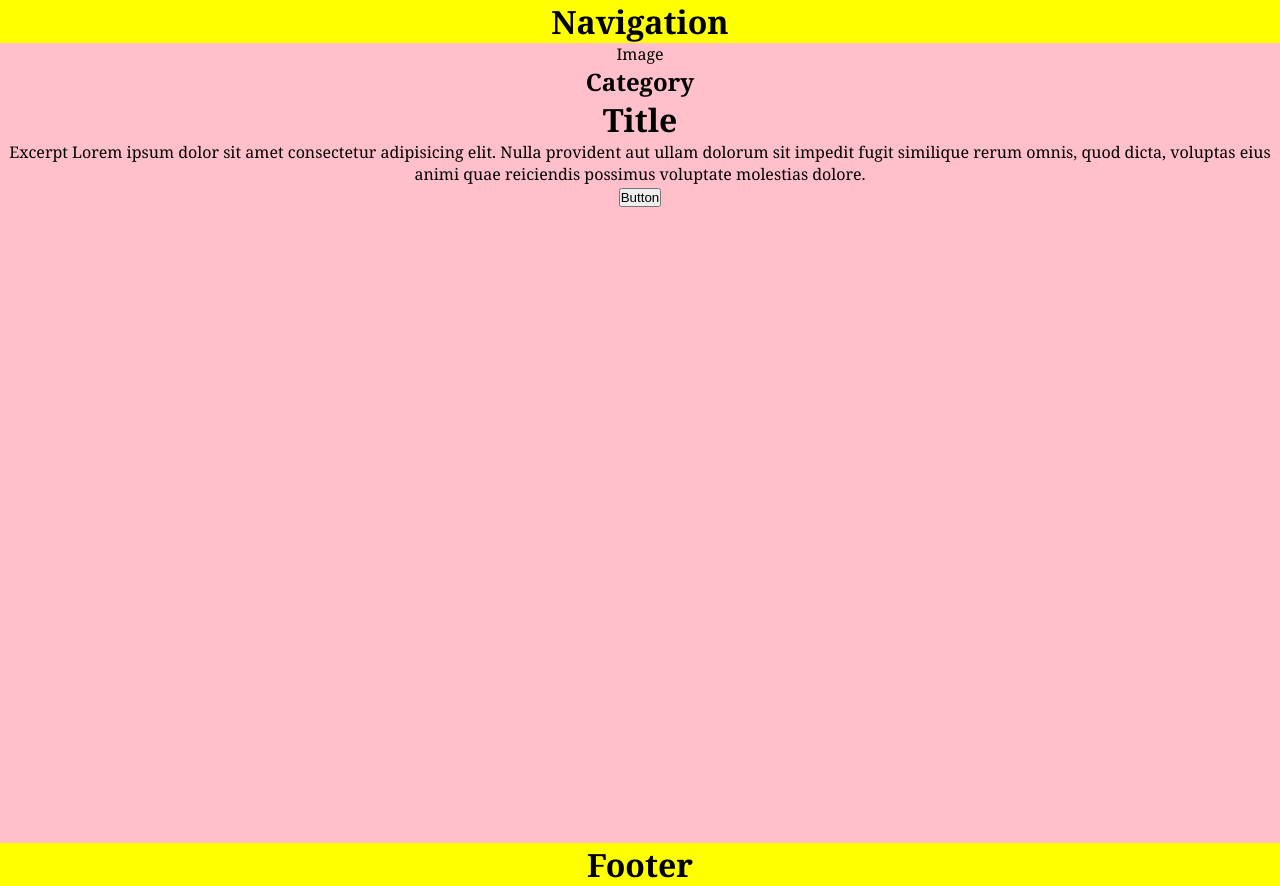
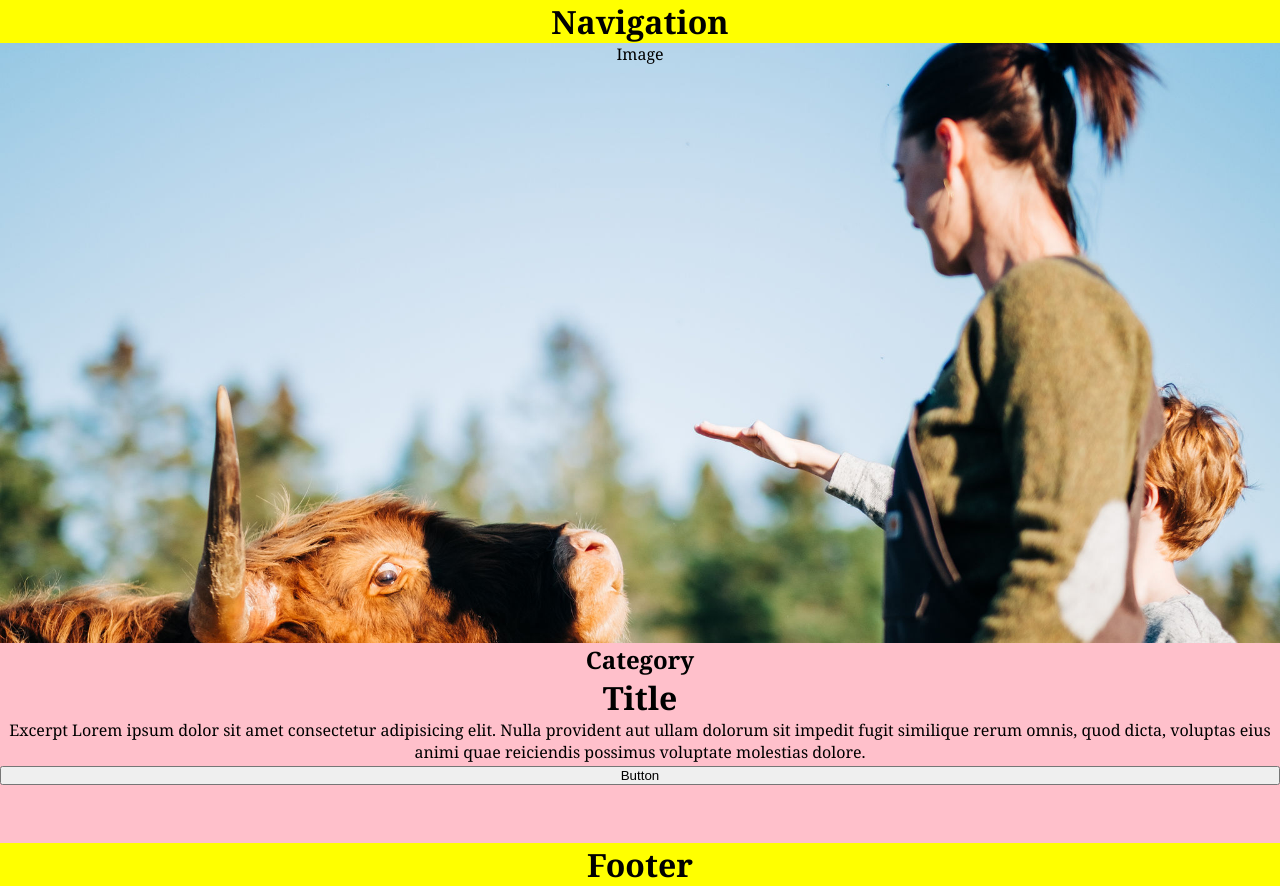
Before and after one commit to skyrocketideas/robertsons-farm, a React (Create React App) app: page / in a window 1280 px wide. Built offline with nearby package versions, Linux system fonts and the light colour scheme; a web font is replaced by a local one.

Commit message:
feature: add background image to article

```diff
--- a/src/App.css
+++ b/src/App.css
@@ -24,7 +24,6 @@ html {
 	background-color: yellow;
 }
 
-.header-container {
-	height: 100vh;
-	background-color: pink;
+button {
+	width: 100%;
 }
--- a/src/components/Header.js
+++ b/src/components/Header.js
@@ -1,6 +1,7 @@
 import React from "react";
 import Button from "./Button";
 import "../App.css";
+import "../styles/header.css";
 
 function Header() {
 	return (
--- a/src/styles/header.css
+++ b/src/styles/header.css
@@ -0,0 +1,13 @@
+.header-container {
+	height: 100vh;
+	background-color: pink;
+}
+
+.article__feat-img {
+	background-size: cover;
+	background-repeat: no-repeat;
+	background-position: top left;
+	background-image: url("../assets/img-test.jpg");
+	width: 100%;
+	height: 600px;
+}
```
Also changed, not shown: src/assets/img-test.jpg (added), 1 other file (tests, documents, lock files or other folders).
